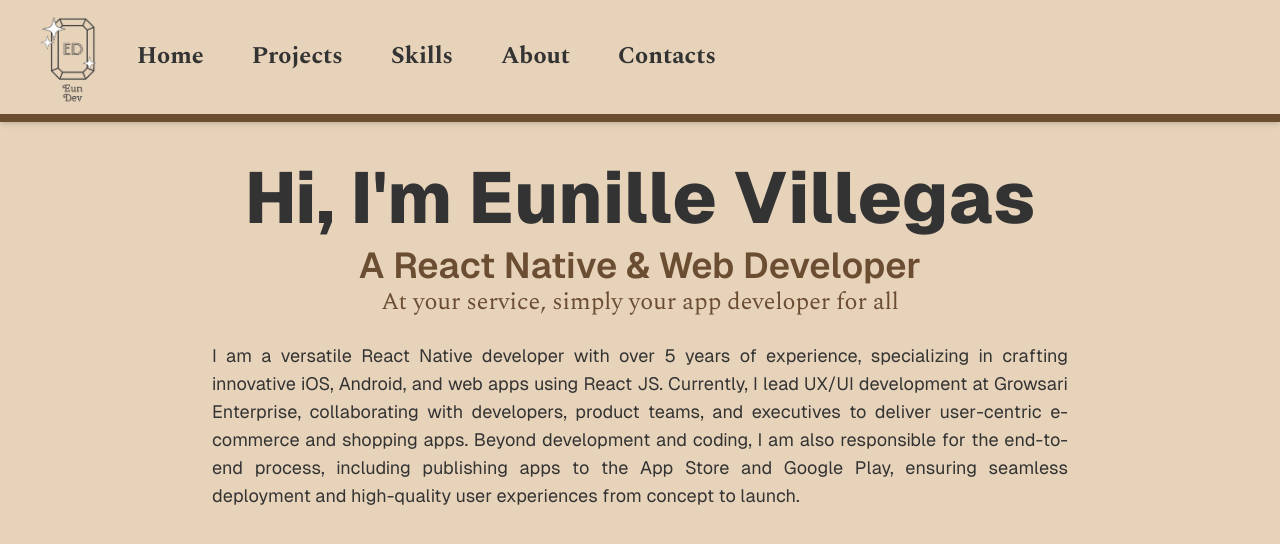
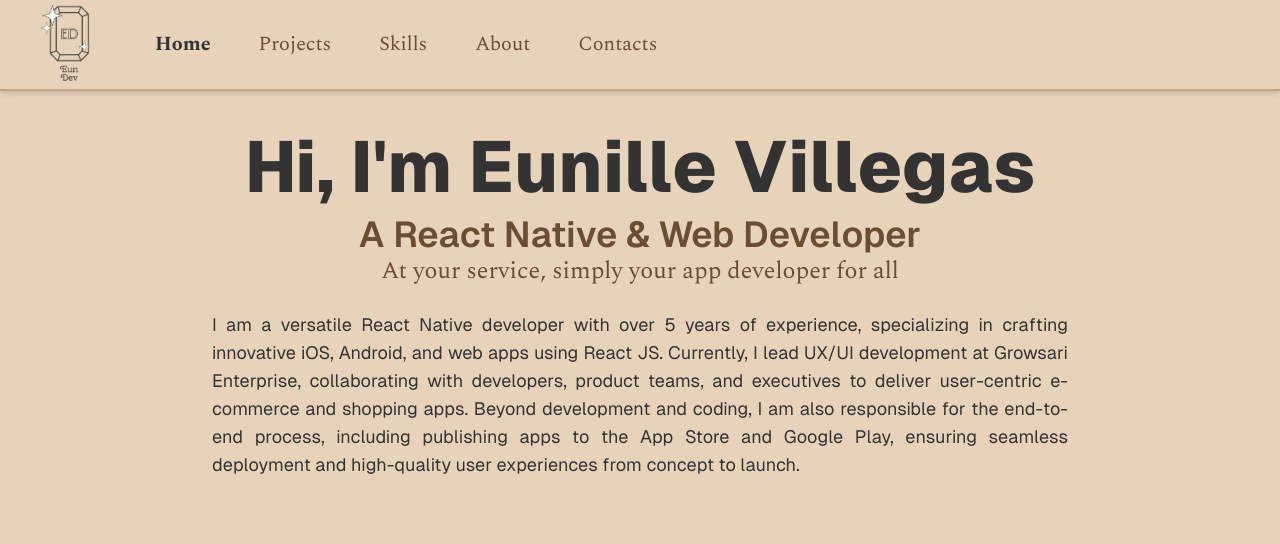
Before and after one commit to chreuseun/my-next-js-showcase-app, a Next.js app: page / in a window 1280 px wide. Shown: the top 544 px of the page. Built offline with nearby package versions, Linux system fonts and the light colour scheme.

Commit message:
Fix nav bar active states

```diff
--- a/components/Nav.tsx
+++ b/components/Nav.tsx
@@ -1,9 +1,12 @@
+"use client";
+
 import React from "react";
 import Image from "next/image";
-import { fontSpectral } from "@assets/fonts/fontsConfig";
+import Link from "next/link";
+import { usePathname } from "next/navigation";
 
 import appLogo from "@root/assets/logos/app-logo.png";
-import Link from "next/link";
+import { fontSpectral } from "@assets/fonts/fontsConfig";
 
 interface INavButtonProp {
   label: string;
@@ -46,11 +49,21 @@ const navConfig: {
 };
 
 const Nav = () => {
+  const pathname = usePathname();
+
   const renderNavButton = ({ label, id, path }: INavButtonProp) => {
+    const isActive = path === pathname;
     return (
       <Link href={path}>
         <div
-          className={`select-none m-2 rounded-2xl flex items-center justify-center text-center p-4 cursor-pointer hover:bg-hoverNav hover:text-hoverText font-bold ${fontSpectral.className} text-2xl`}
+          className={`
+             ${
+               fontSpectral.className
+             } select-none m-2 rounded-2xl flex items-center justify-center text-center p-4 cursor-pointer  text-xl ${
+            isActive
+              ? "text-primaryText font-extrabold"
+              : "text-secondaryText hover:text-hoverText font-medium"
+          }`}
           id={id}
           key={id}
         >
@@ -61,16 +74,16 @@ const Nav = () => {
   };
 
   return (
-    <div className="border-b-8 pb-2 border-customGold px-10 pt-4 flex flex-row shadow-md w-full">
+    <div className="border-b-2  border-border1 px-10 flex flex-row justify-start items-center shadow-md w-full py-1">
       <Link href={"/"}>
         <Image
           src={appLogo}
           className="select-none md:mr-4 cursor-pointer"
           alt="eundev icon"
-          height={90}
+          height={80}
         />
       </Link>
-      <div className="2xl:border hidden md:flex flex-grow flex-row justify-start items-stretch ">
+      <div className="ml-6 hidden md:flex flex-grow flex-row justify-start items-stretch ">
         {renderNavButton(navConfig.HOME)}
         {renderNavButton(navConfig.PROJECTS)}
         {renderNavButton(navConfig.SKILLS)}
--- a/tailwind.config.ts
+++ b/tailwind.config.ts
@@ -12,7 +12,6 @@ const config: Config = {
       colors: {
         background: "var(--background)",
         foreground: "var(--foreground)",
-        testColor: "#446712",
 
         // my custom color
         primaryBG: "#E7D3BA",
@@ -26,8 +25,8 @@ const config: Config = {
 
         activeOutline: "#7C5F4A",
 
-        hoverBG: "#7C5F4A",
-        hoverText: "#6B4D32",
+        hoverBG: "#E7D3BA",
+        hoverText: "#C3A482",
 
         // creamy & cozy theme
         mainBG: "#D4C3A7",
```
